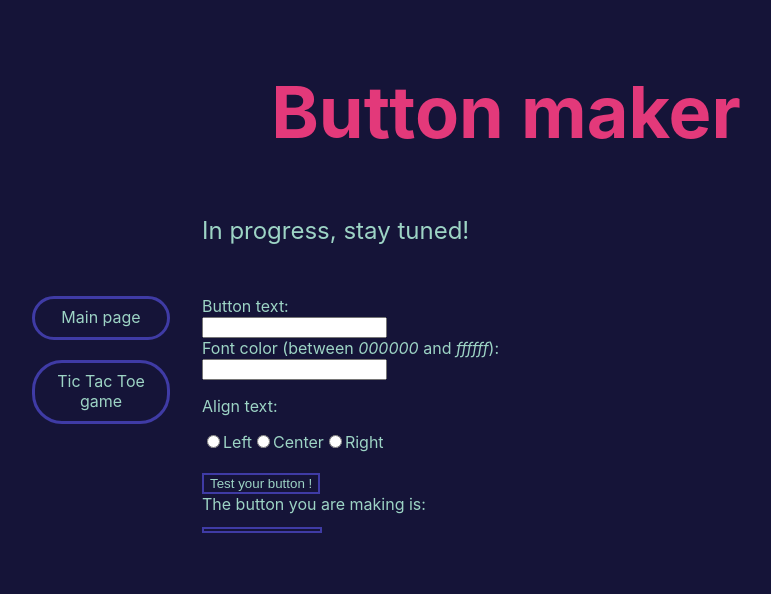
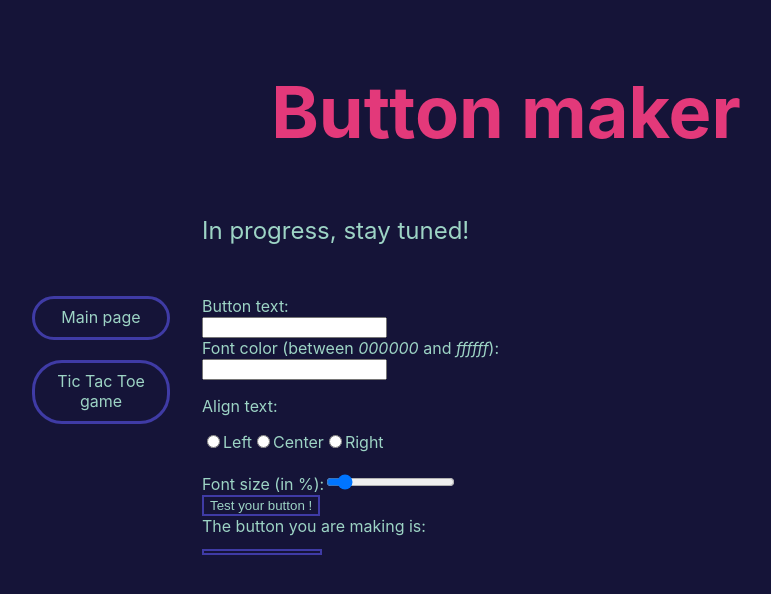
Before and after one commit to MathildeMerx/TicTacToe, a React (Create React App) app: page /button_maker in a window 1280 px wide. Shown: the top 594 px of the page, without its empty margins (134-905 px from the left). Built offline with nearby package versions, Linux system fonts and the light colour scheme.

Commit message:
slider added for font size

```diff
--- a/src/buttonMaker/ButtonMaker.jsx
+++ b/src/buttonMaker/ButtonMaker.jsx
@@ -10,6 +10,7 @@ function ButtonMaker() {
         textColor: "",
         backgroundColor: "",
         align: "",
+        fontSize: "100",
     };
 
     function reducer(state, { type, payload }) {
@@ -107,6 +108,21 @@ function ButtonMaker() {
                         </div>
 
                         <br />
+                        <label htmlFor="fontSize">
+                            Font size (in %):
+                            <input
+                                type="range"
+                                min="0"
+                                max="1000"
+                                step="10"
+                                value={formState.fontSize}
+                                onChange={changeForm}
+                                class="slider"
+                                id="fontSize"
+                            />
+                        </label>
+
+                        <br />
                         <button onClick={handleSubmit}>
                             {" "}
                             Test your button !
@@ -120,6 +136,7 @@ function ButtonMaker() {
                             backgroundColor: `#${formState.backgroundColor}`,
                             textAlign: `${formState.align}`,
                             minWidth: "120px",
+                            fontSize: `${formState.fontSize}%`,
                         }}
                     >
                         {formState.text}
```
